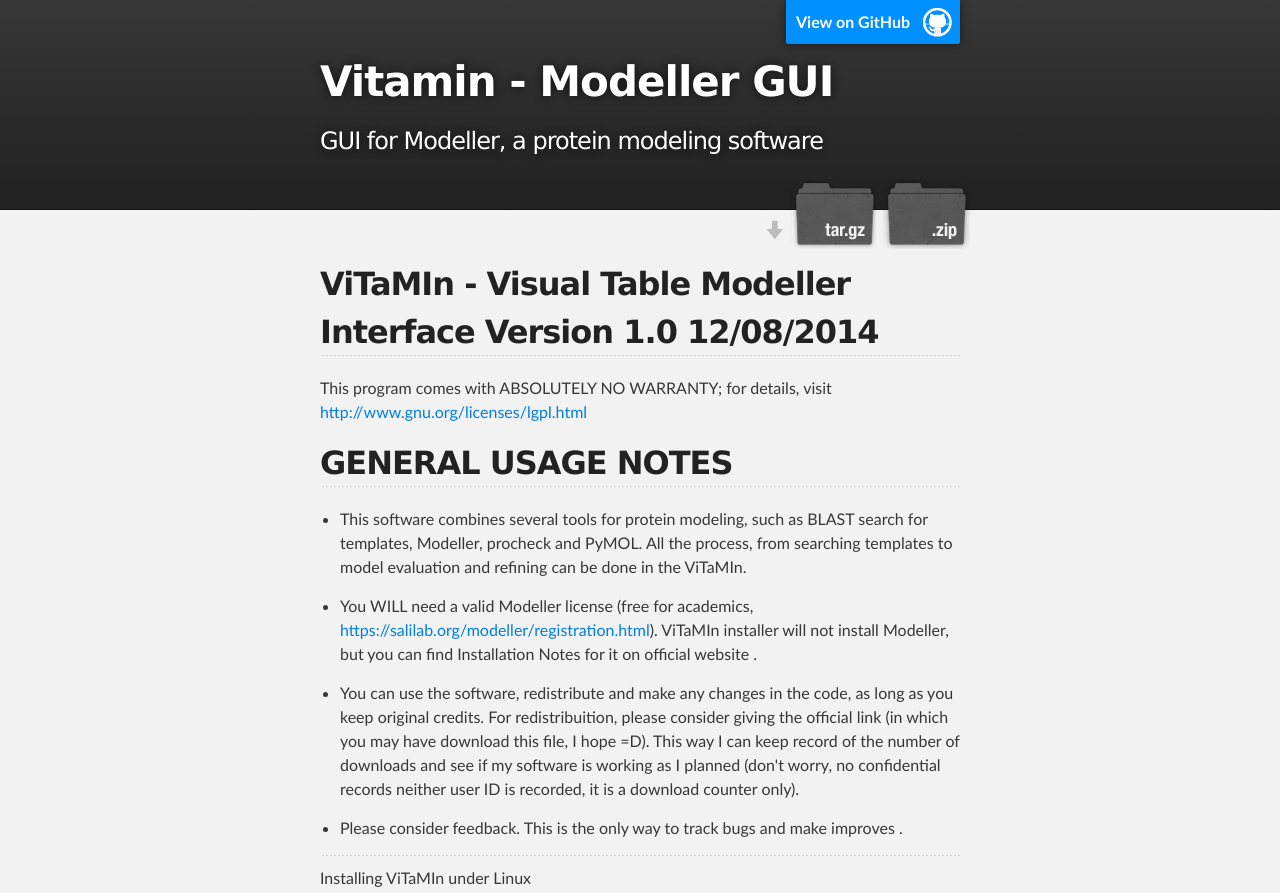
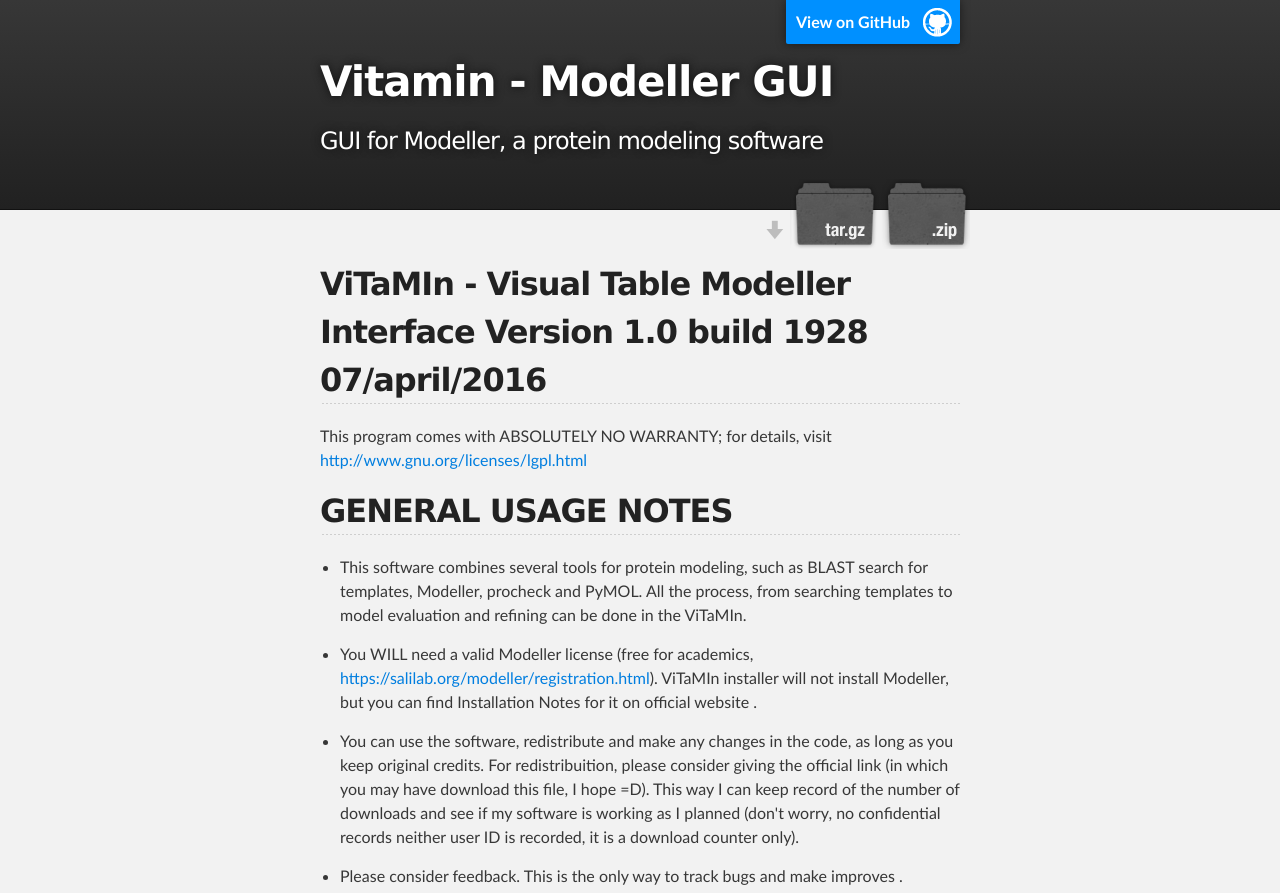
Before and after one commit to gustalima/vitamin, a plain HTML site: page index.html in a window 1280 px wide. Shown: the top 893 px of the page. Drawn offline with Linux system fonts and the light colour scheme.

Commit message:
Update index.html

```diff
--- a/index.html
+++ b/index.html
@@ -32,7 +32,7 @@
     <div id="main_content_wrap" class="outer">
       <section id="main_content" class="inner">
         <h2>
-<a id="vitamin---visual-table-modeller-interface-version-10-12082014" class="anchor" href="#vitamin---visual-table-modeller-interface-version-10-12082014" aria-hidden="true"><span aria-hidden="true" class="octicon octicon-link"></span></a>ViTaMIn - Visual Table Modeller Interface Version 1.0 12/08/2014</h2>
+<a id="vitamin---visual-table-modeller-interface-version-10-12082014" class="anchor" href="#vitamin---visual-table-modeller-interface-version-10-12082014" aria-hidden="true"><span aria-hidden="true" class="octicon octicon-link"></span></a>ViTaMIn - Visual Table Modeller Interface Version 1.0 build 1928 07/april/2016</h2>
 
 <p>This program comes with ABSOLUTELY NO WARRANTY;
 for details, visit <a href="http://www.gnu.org/licenses/lgpl.html">http://www.gnu.org/licenses/lgpl.html</a></p>
```
